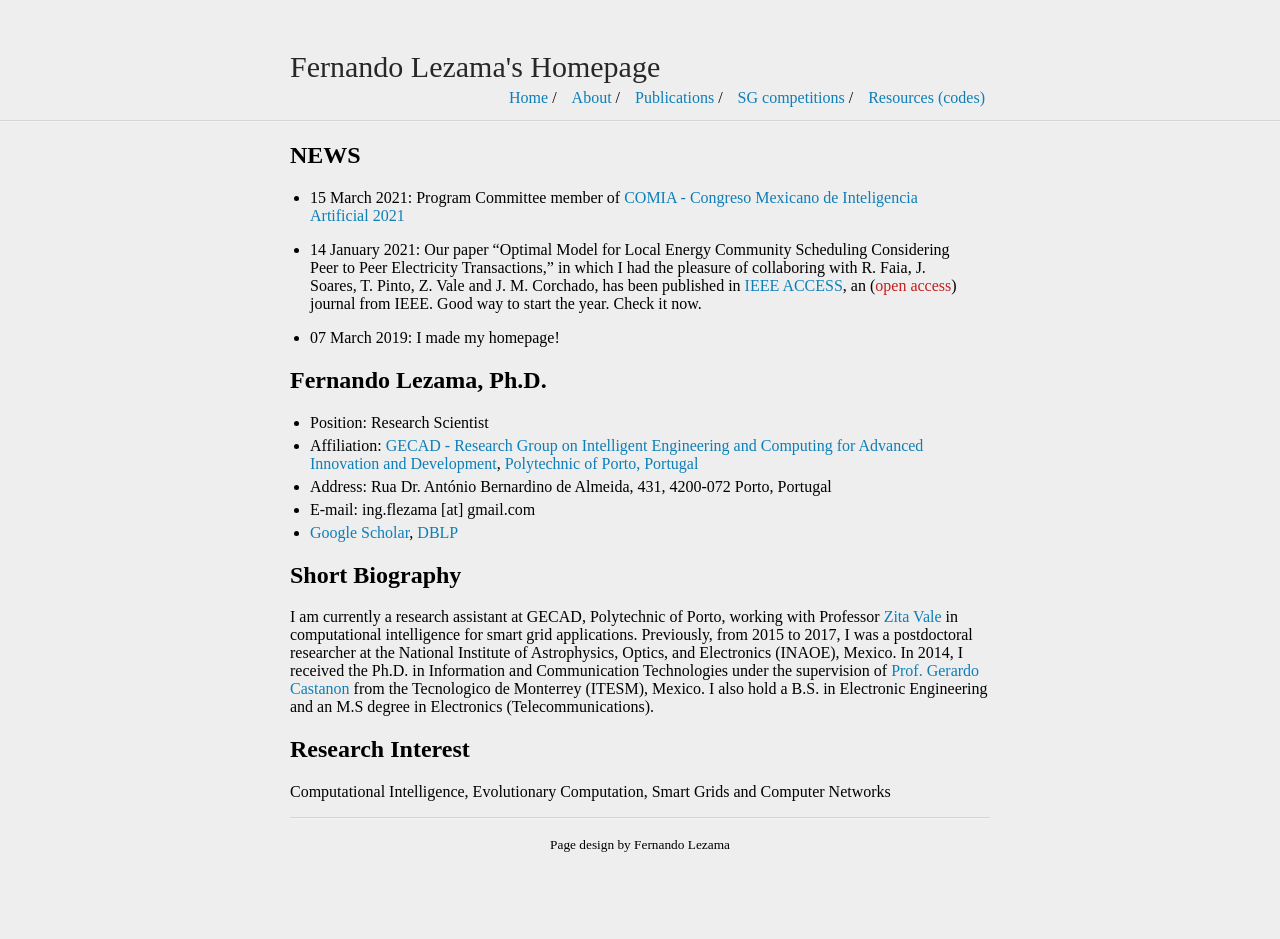
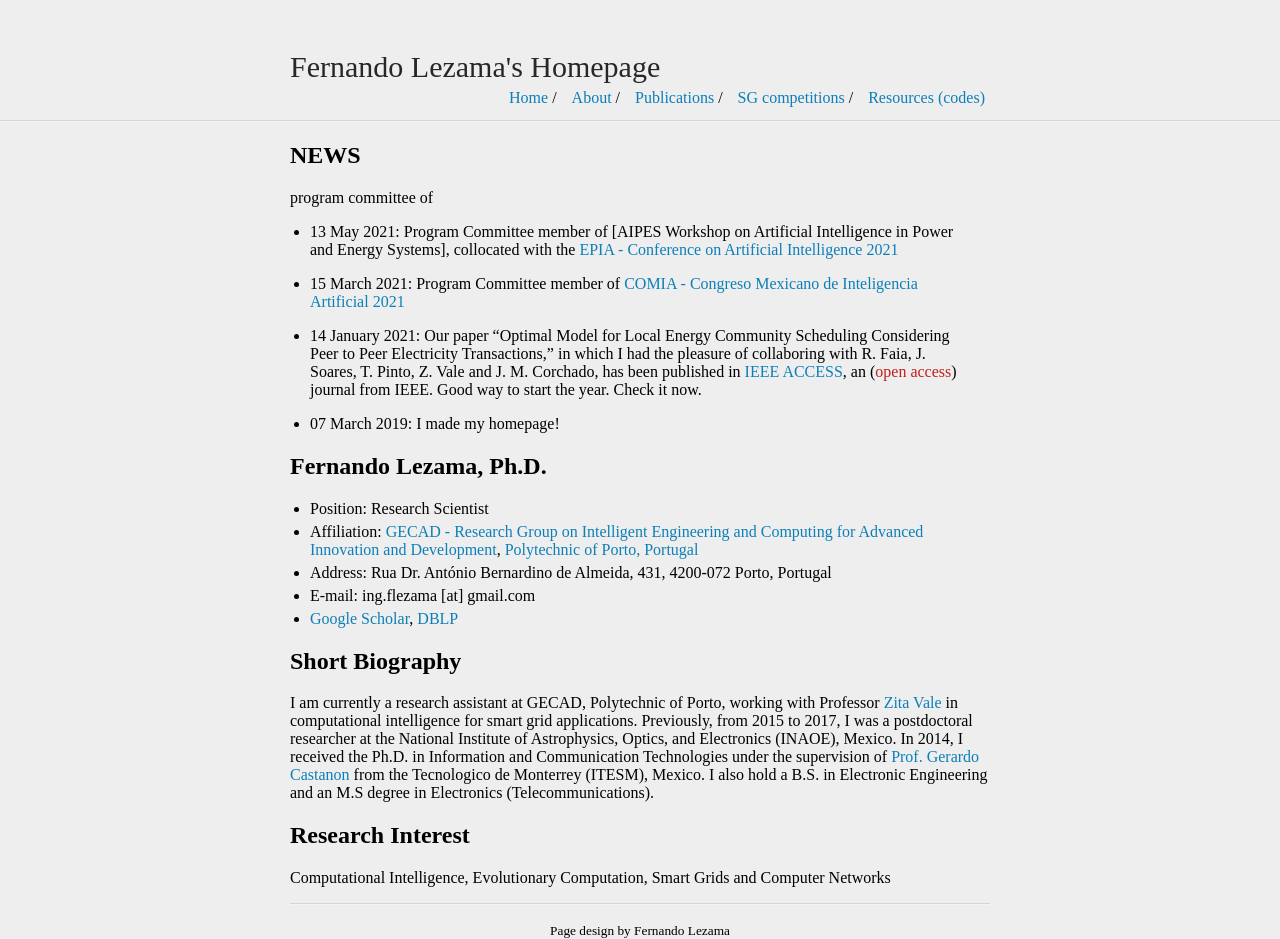
Before and after one commit to fernandolezama/fernandolezama.github.io, a Jekyll site: the page built from index.md, in a window 1280 px wide. Built offline with Jekyll 4.4.1, drawn with Linux system fonts in a browser that asks for light colours; before the commit the page ends 900 px from its top, so only the background shows below that.

Commit message:
Update index.md

```diff
--- a/index.md
+++ b/index.md
@@ -5,6 +5,9 @@ title: Fernando Lezama's Homepage
 
 
 ## NEWS
+program committee of
+* 13 May 2021: Program Committee member of [AIPES Workshop on Artificial Intelligence in Power and Energy Systems], collocated with the [EPIA - Conference on Artificial Intelligence 2021](http://www.appia.pt/epia2021/)
+
 * 15 March 2021: Program Committee member of [COMIA - Congreso Mexicano de Inteligencia Artificial 2021](http://smia.mx/comia/2021/)
 
 * 14 January 2021: Our paper "Optimal Model for Local Energy Community Scheduling Considering Peer to Peer Electricity Transactions," in which I had the pleasure of collaboring with R. Faia, J. Soares, T. Pinto, Z. Vale and J. M. Corchado, has been published in [IEEE ACCESS](https://ieeexplore.ieee.org/document/9319858), an (<span style="color:#C31D1D;">open access</span>) journal from IEEE. Good way to start the year. Check it now.
```
